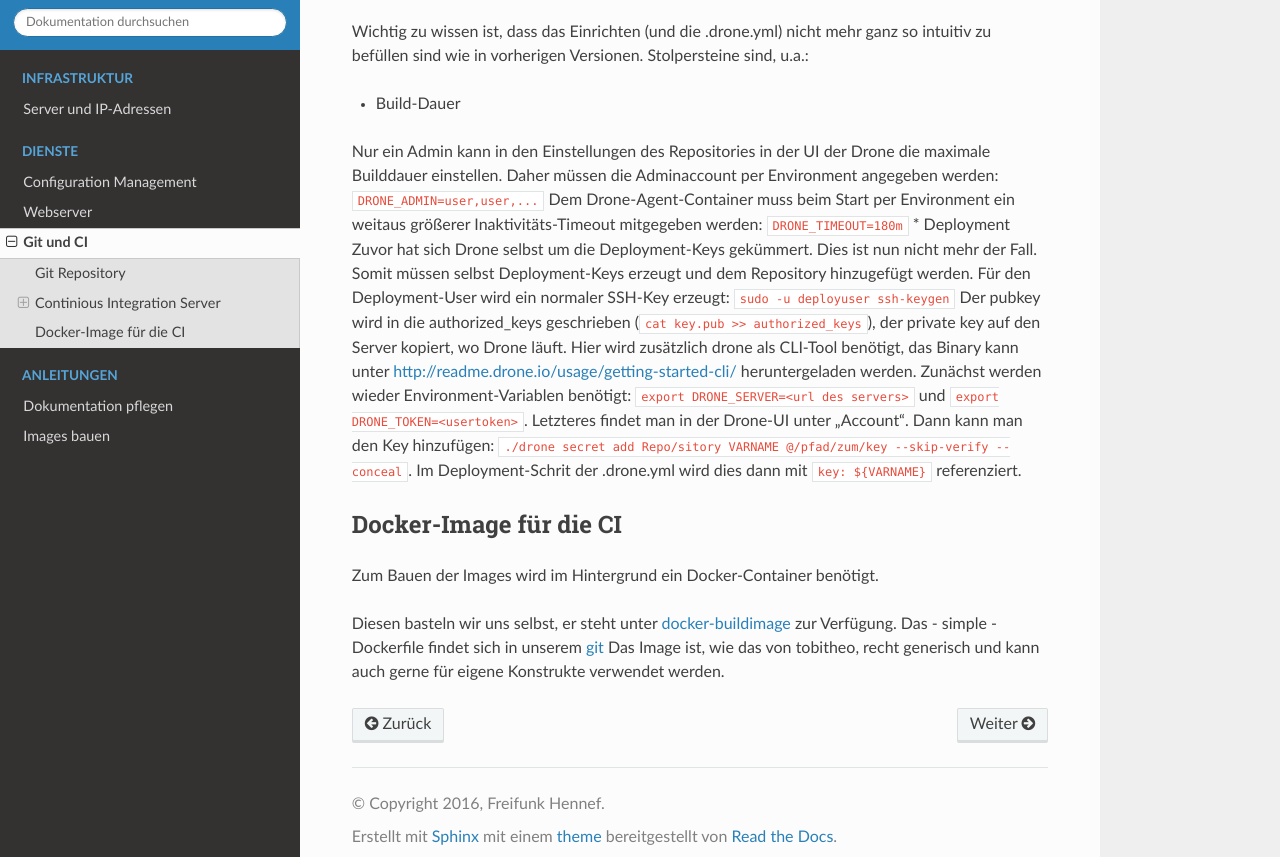
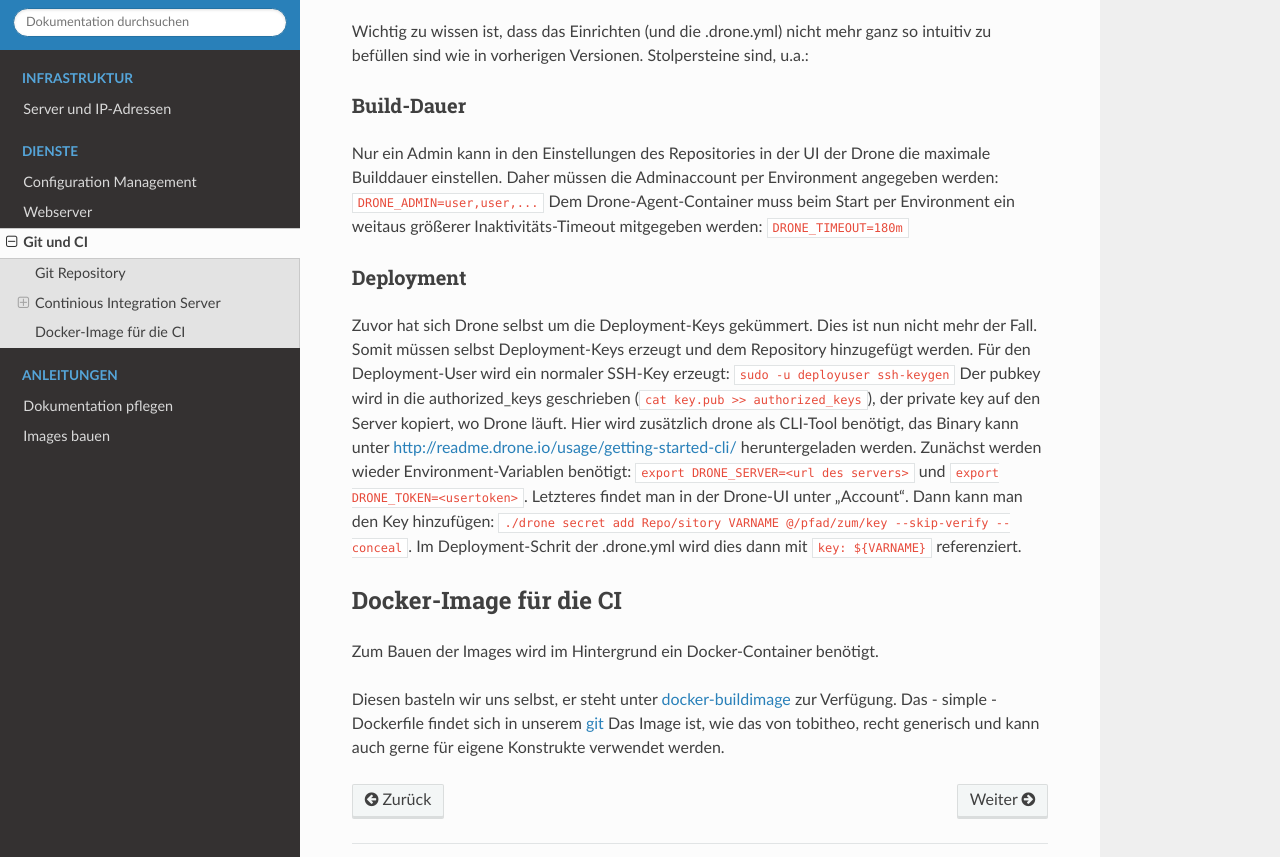
Before and after one commit to Freifunk-Hennef/FFHEF-Docs, a Sphinx documentation site: the page built from source/git-und-ci.rst, in a window 1280 px wide and 900 px high, scrolled down 840 px, cut to the strip 43-900 px from the top of the window. Built offline with Sphinx 7.4.7 and the Read the Docs theme 2.0.0, drawn with Linux system fonts in a browser that asks for light colours.

Commit message:
Corrected rst-Syntax

```diff
--- a/source/git-und-ci.rst
+++ b/source/git-und-ci.rst
@@ -40,10 +40,13 @@ Mit der Version 0.5 der Drone hat sich das Handling stark verändert, zudem habe
 
 Wichtig zu wissen ist, dass das Einrichten (und die .drone.yml) nicht mehr ganz so intuitiv zu befüllen sind wie in vorherigen Versionen. Stolpersteine sind, u.a.:
 
-* Build-Dauer
+Build-Dauer
+^^^^^^^^^^^
 Nur ein Admin kann in den Einstellungen des Repositories in der UI der Drone die maximale Builddauer einstellen. Daher müssen die Adminaccount per Environment angegeben werden: ``DRONE_ADMIN=user,user,...``
 Dem Drone-Agent-Container muss beim Start per Environment ein weitaus größerer Inaktivitäts-Timeout mitgegeben werden: ``DRONE_TIMEOUT=180m``
-* Deployment
+
+Deployment
+^^^^^^^^^^
 Zuvor hat sich Drone selbst um die Deployment-Keys gekümmert. Dies ist nun nicht mehr der Fall. Somit müssen selbst Deployment-Keys erzeugt und dem Repository hinzugefügt werden.
 Für den Deployment-User wird ein normaler SSH-Key erzeugt: ``sudo -u deployuser ssh-keygen``
 Der pubkey wird in die authorized_keys geschrieben (``cat key.pub >> authorized_keys``), der private key auf den Server kopiert, wo Drone läuft.
```
